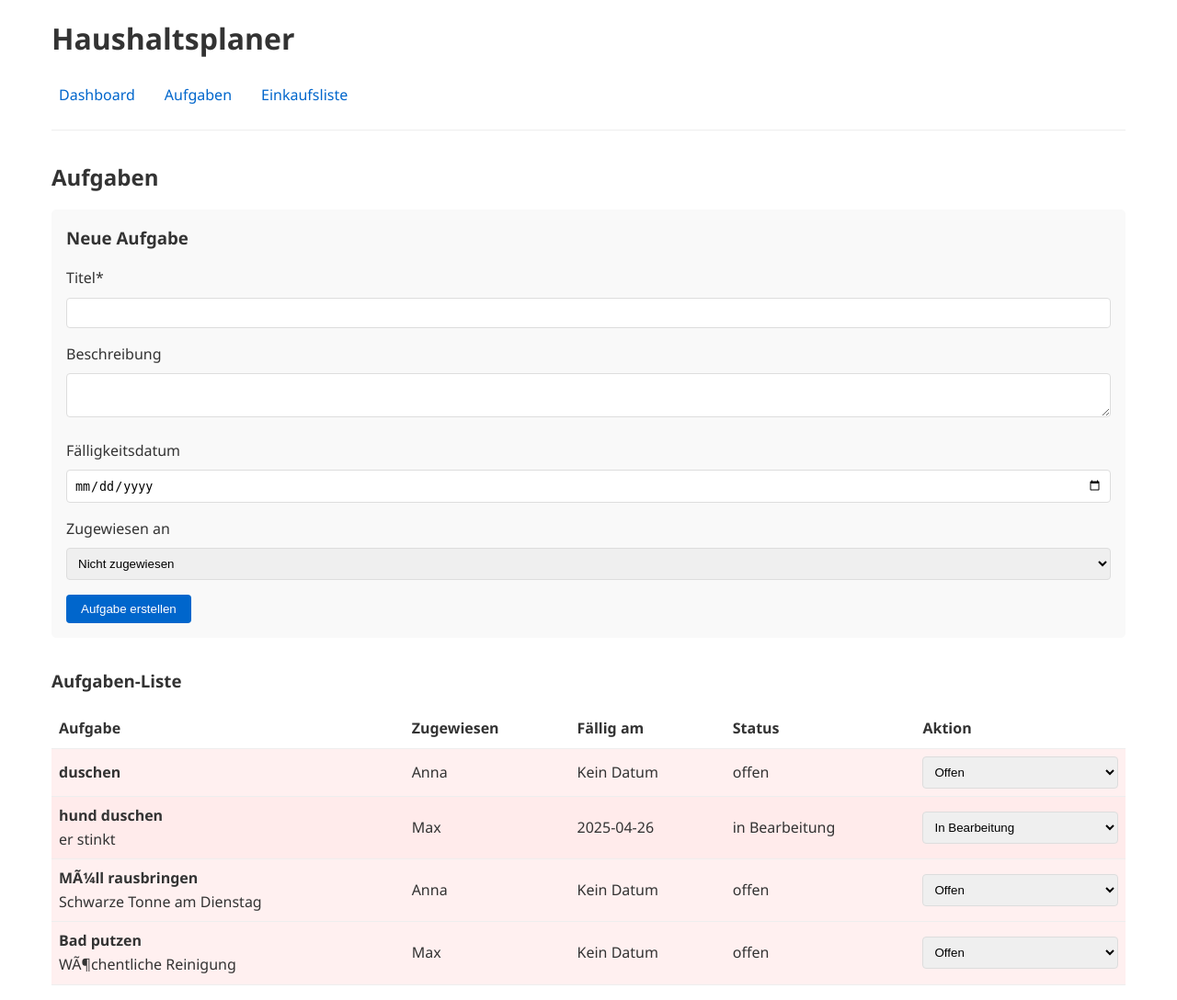
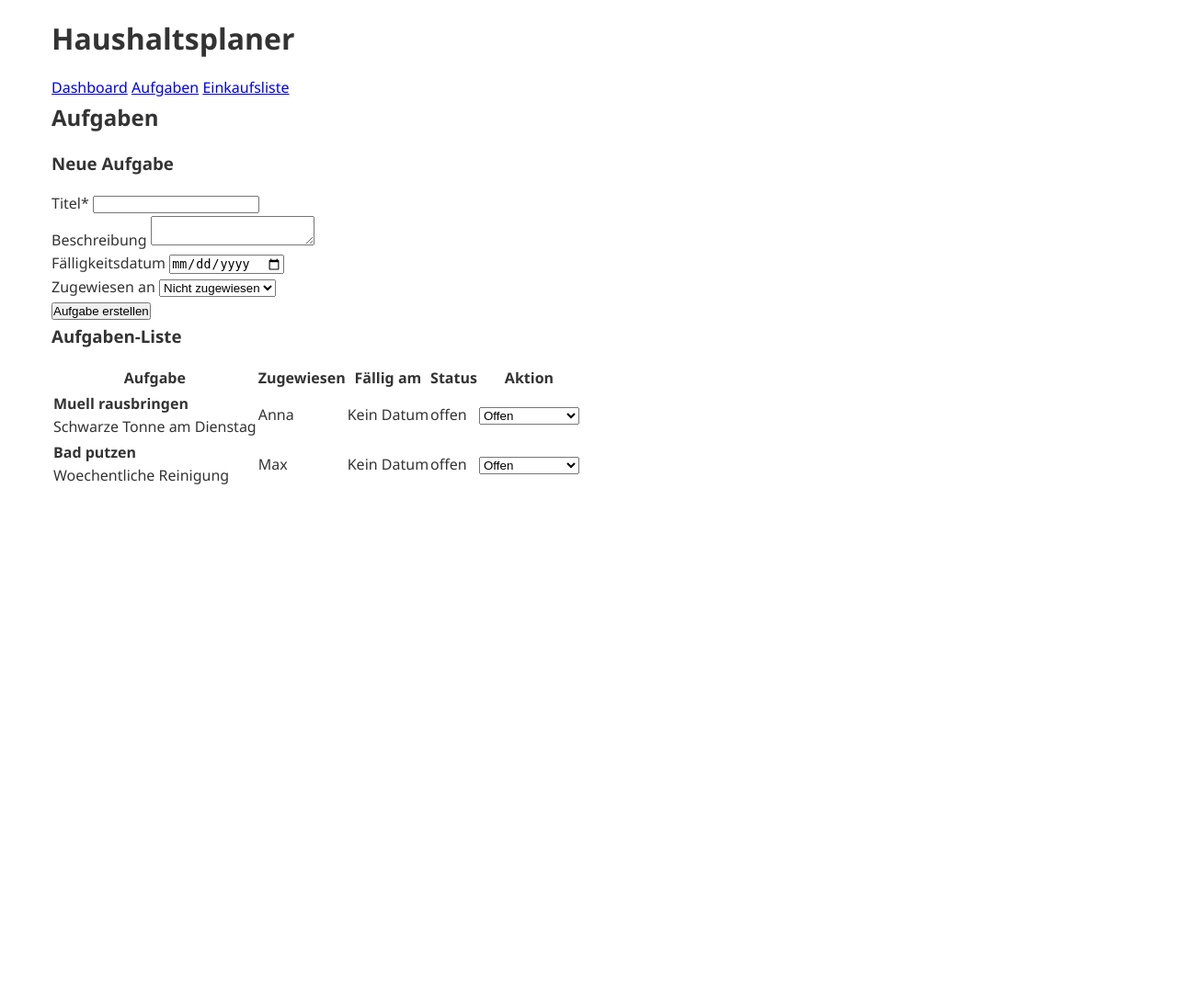
Before and after one commit to bettercallmilan/Lernatelier_2024-2025, a Flask app: page /tasks in a window 1280 px wide. Shown: the whole page at 92% size. After the commit the page ends 527 px from the top, so only its background shows below. Run offline with Flask 2, Linux system fonts and the light colour scheme; data comes from the database, SQL or seed files in the repository.

Commit message:
refactor: clean up database initialization message and update SQL insert values

```diff
--- a/Household Management (Python, SQL, HTML-CSS)/Exploration/haushaltsplaner/database.py
+++ b/Household Management (Python, SQL, HTML-CSS)/Exploration/haushaltsplaner/database.py
@@ -13,4 +13,4 @@ def init_db():
             conn.executescript(f.read())
         conn.commit()
         conn.close()
-        print("Datenbank initialisiert!")
+        print("Datenbank initialisiert")
--- a/Household Management (Python, SQL, HTML-CSS)/Exploration/haushaltsplaner/schema.sql
+++ b/Household Management (Python, SQL, HTML-CSS)/Exploration/haushaltsplaner/schema.sql
@@ -30,8 +30,8 @@ CREATE TABLE shopping_items (
 
 INSERT INTO users (username) VALUES ('Anna'), ('Max');
 INSERT INTO tasks (title, description, status, assigned_to)
-VALUES ('Müll rausbringen', 'Schwarze Tonne am Dienstag', 'offen', 1),
-       ('Bad putzen', 'Wöchentliche Reinigung', 'offen', 2);
+VALUES ('Muell rausbringen', 'Schwarze Tonne am Dienstag', 'offen', 1),
+       ('Bad putzen', 'Woechentliche Reinigung', 'offen', 2);
 INSERT INTO shopping_items (name, quantity, added_by)
 VALUES ('Milch', '1 Liter', 1),
        ('Brot', '1 Stück', 2);
--- a/Household Management (Python, SQL, HTML-CSS)/Exploration/haushaltsplaner/static/css/style.css
+++ b/Household Management (Python, SQL, HTML-CSS)/Exploration/haushaltsplaner/static/css/style.css
@@ -1,4 +1,3 @@
-/* Grundlegendes Styling */
 * {
     box-sizing: border-box;
     margin: 0;
@@ -17,143 +16,3 @@ body {
 h1, h2, h3 {
     margin-bottom: 1rem;
 }
-
-/* Header und Navigation */
-header {
-    margin-bottom: 2rem;
-    border-bottom: 1px solid #eee;
-    padding-bottom: 1rem;
-}
-
-nav {
-    display: flex;
-    gap: 1rem;
-}
-
-nav a {
-    text-decoration: none;
-    color: #0066cc;
-    padding: 0.5rem;
-}
-
-nav a:hover {
-    text-decoration: underline;
-}
-
-/* Formulare */
-.add-form {
-    background-color: #f9f9f9;
-    padding: 1rem;
-    border-radius: 5px;
-    margin-bottom: 2rem;
-}
-
-.form-group {
-    margin-bottom: 1rem;
-}
-
-label {
-    display: block;
-    margin-bottom: 0.5rem;
-}
-
-input, select, textarea {
-    width: 100%;
-    padding: 0.5rem;
-    border: 1px solid #ddd;
-    border-radius: 4px;
-}
-
-.button {
-    background-color: #0066cc;
-    color: white;
-    border: none;
-    padding: 0.5rem 1rem;
-    border-radius: 4px;
-    cursor: pointer;
-    text-decoration: none;
-    display: inline-block;
-}
-
-.button:hover {
-    background-color: #0055aa;
-}
-
-/* Benachrichtigungen */
-.alert {
-    background-color: #e6f7ff;
-    border-left: 4px solid #1890ff;
-    padding: 0.7rem 1rem;
-    margin-bottom: 1rem;
-}
-
-/* Dashboard */
-.dashboard-cards {
-    display: flex;
-    gap: 1rem;
-    margin-bottom: 2rem;
-}
-
-.card {
-    background-color: #f9f9f9;
-    padding: 1rem;
-    border-radius: 5px;
-    flex: 1;
-}
-
-/* Aufgabenliste */
-.task-list table {
-    width: 100%;
-    border-collapse: collapse;
-}
-
-.task-list th, .task-list td {
-    padding: 0.5rem;
-    text-align: left;
-    border-bottom: 1px solid #eee;
-}
-
-.task-status-erledigt {
-    background-color: #f0fff0;
-}
-
-.task-status-offen {
-    background-color: #fff0f0;
-}
-
-.task-status-in.Bearbeitung {
-    background-color: #fffbe6;
-}
-
-/* Einkaufsliste */
-.shopping-items {
-    list-style-type: none;
-}
-
-.shopping-items li {
-    display: flex;
-    align-items: center;
-    padding: 0.5rem 0;
-    border-bottom: 1px solid #eee;
-}
-
-.shopping-items input[type="checkbox"] {
-    width: auto;
-    margin-right: 1rem;
-}
-
-.shopping-items .item-quantity {
-    color: #666;
-    margin-left: 0.5rem;
-}
-
-.shopping-items .item-added-by {
-    font-size: 0.85rem;
-    color: #999;
-    margin-left: auto;
-}
-
-.shopping-items .completed .item-name {
-    text-decoration: line-through;
-    color: #999;
-}
```
Also changed, not shown: Household Management (Python, SQL, HTML-CSS)/Exploration/haushaltsplaner/haushaltsplaner.db.
